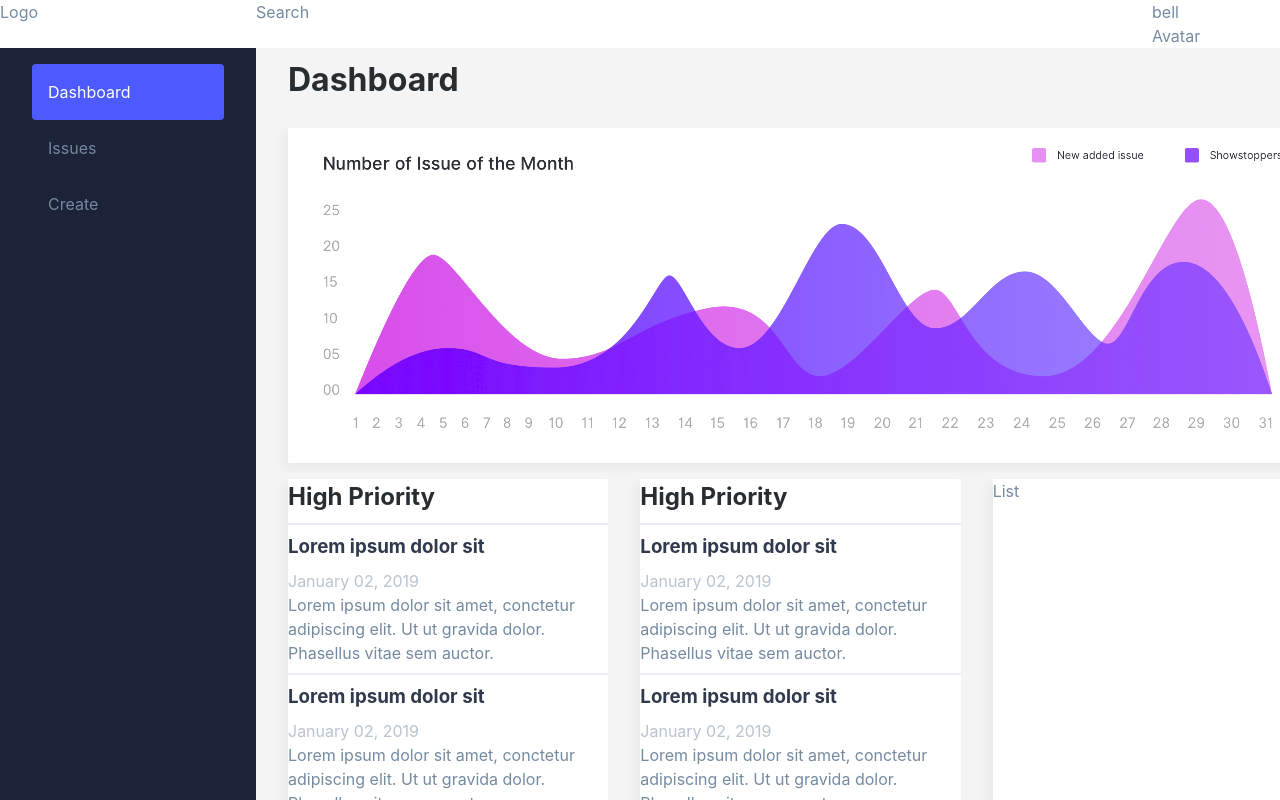
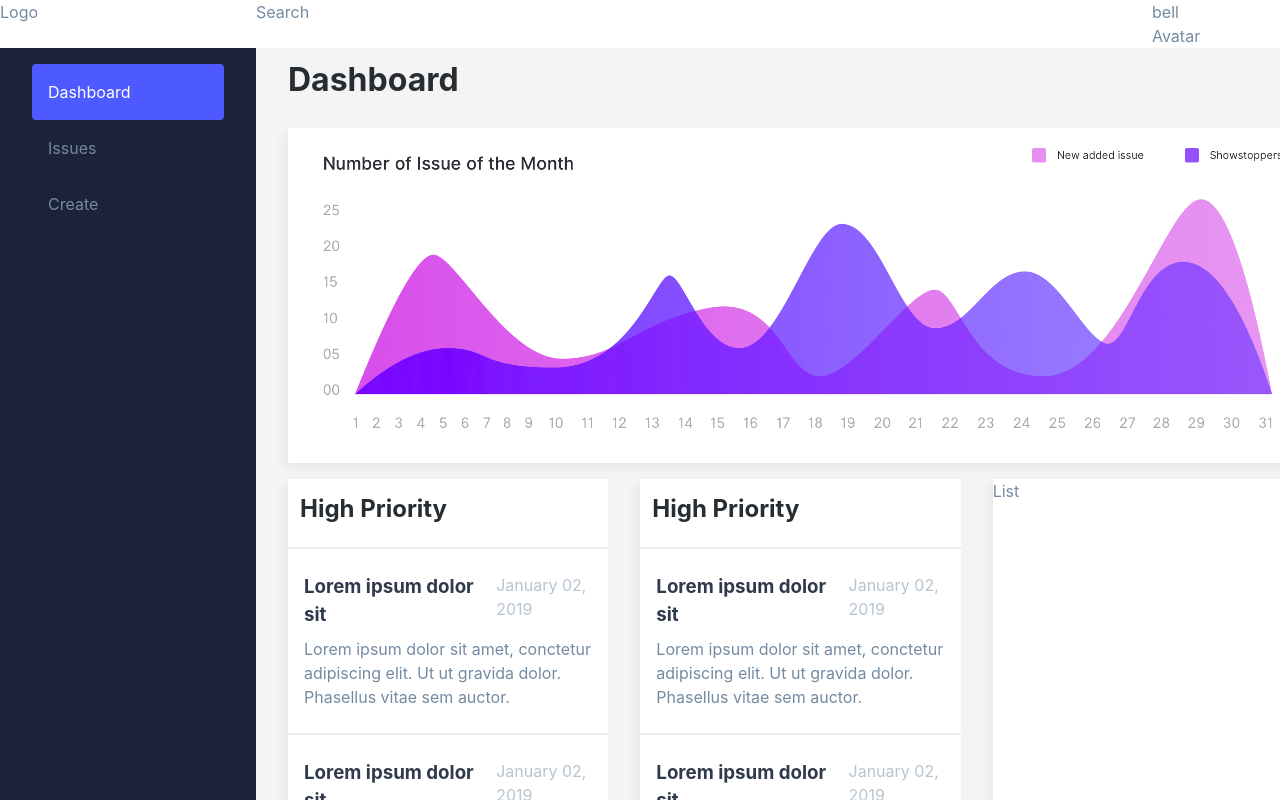
Before and after one commit to Aarvi28/Issue-Tracker, an Angular app: page /dashboard in a window 1280 px wide. Shown: the top 800 px of the page. Built offline with nearby package versions, Linux system fonts and the light colour scheme.

Commit message:
Updated issue card layout

```diff
--- a/src/app/dashboard/dashboard.component.css
+++ b/src/app/dashboard/dashboard.component.css
@@ -10,3 +10,7 @@
   grid-template-columns: repeat(3, 1fr);
   grid-gap: 2em;
 }
+
+.dashboard-list__heading {
+  padding: .5em;
+}
--- a/src/app/dashboard/dashboard.component.html
+++ b/src/app/dashboard/dashboard.component.html
@@ -6,16 +6,8 @@
       <img src="../assets/graph.png"/>
     </section>
     <section class="dashboard-lists">
-      <article class="paper">
-        <h2>High Priority</h2>
-        <hr/>
-        <div *ngFor="let i of [1, 2, 3]">
-          <app-issue-card-mini></app-issue-card-mini>
-          <hr/>
-        </div>
-      </article>
-      <article class="paper">
-        <h2>High Priority</h2>
+      <article class="paper" *ngFor="let j of [1, 2]">
+        <h2 class="dashboard-list__heading">High Priority</h2>
         <hr/>
         <div *ngFor="let i of [1, 2, 3]">
           <app-issue-card-mini></app-issue-card-mini>
--- a/src/app/issue-card-mini/issue-card-mini.component.css
+++ b/src/app/issue-card-mini/issue-card-mini.component.css
@@ -0,0 +1,9 @@
+.card--mini {
+  display: grid;
+  grid-template-rows: repeat(2, auto);
+  grid-template-columns: 2fr 1fr;
+}
+
+.card--mini > .card__description {
+  grid-column: 1 / span 2;
+}
--- a/src/app/issue-card-mini/issue-card-mini.component.html
+++ b/src/app/issue-card-mini/issue-card-mini.component.html
@@ -1,4 +1,4 @@
-<div class="card">
+<div class="card card--mini">
   <h3>{{ issueData.heading }}</h3>
   <div class="card__date">{{ issueData.date }}</div>
   <div class="card__description">
--- a/src/styles/global.css
+++ b/src/styles/global.css
@@ -10,3 +10,7 @@ html, body {
   grid-template-columns: 20% 80%;
   height: 100%;
 }
+
+.card {
+  padding: 1em;
+}
```
